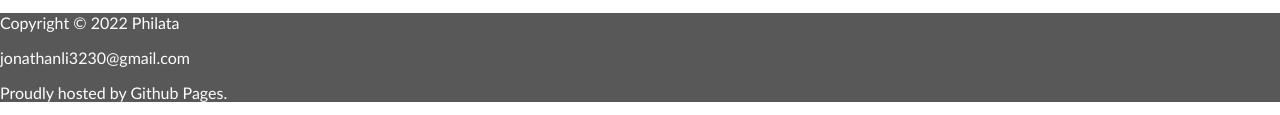
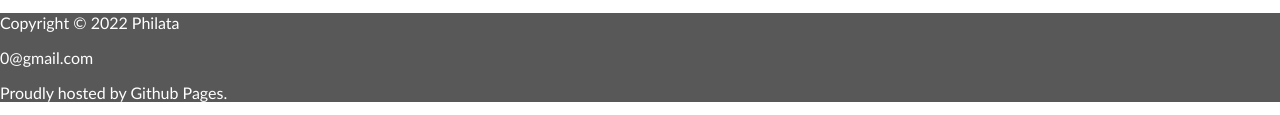
Before and after one commit to JonathanLi3230/jonathanli3230.github.io, a plain HTML site: page index.html in a window 1280 px wide. Shown: the part 841-956 px from the top of the page. Drawn offline with Linux system fonts and the light colour scheme.

Commit message:
Update index.html

```diff
--- a/index.html
+++ b/index.html
@@ -112,7 +112,7 @@
 </main>
 <footer>
     <p>Copyright © 2022 Philata</p>
-    <p><a href="mailto:jonathanli3230@gmail.com" style=" color: #ffffff; text-decoration: none">jonathanli3230@gmail.com</a></p>
+    <p><a href="mailto:0@gmail.com" style=" color: #ffffff; text-decoration: none">0@gmail.com</a></p>
     <p>Proudly hosted by Github Pages.</p>
   </footer>
 </body>
```
